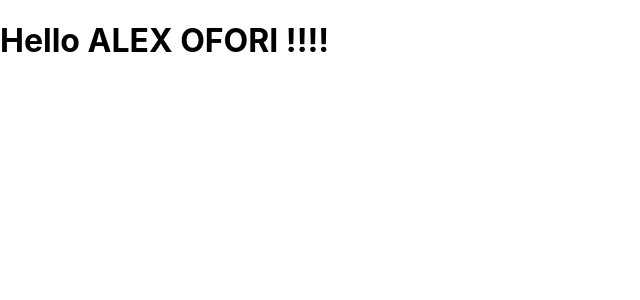
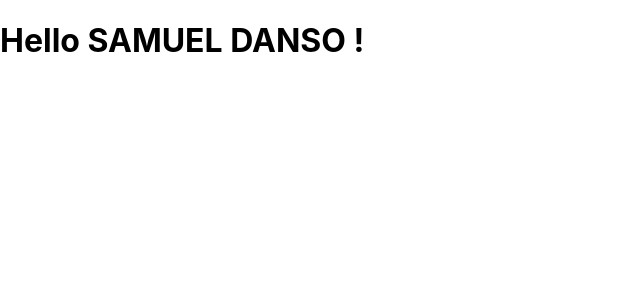
Before and after one commit to kobbycode/React-Basics, a React (Create React App) app: page / in a window 1280 px wide. Shown: the top 300 px of the page, without its empty margins (0-640 px from the left). Built offline with nearby package versions, Linux system fonts and the light colour scheme.

Commit message:
Returning Function in jsx

```diff
--- a/src/App.js
+++ b/src/App.js
@@ -1,14 +1,17 @@
-import logo from './logo.svg';
 import './App.css';
 
 function App() {
   function formatUsername(userName) {
     return userName.toUpperCase();
   }
-  const name = 'Alex Ofori';
-  const output = <h1>Hello {formatUsername(name)} !!!!</h1>;
-
-  return output;
+  function Greetings(userName) {
+    if (userName) {
+      return <h1>Hello {formatUsername(userName)} !</h1>;
+    } else {
+      return <h2>Hi This is a wrong user!</h2>;
+    }
+  }
+  return Greetings('Samuel Danso');
 }
 
 export default App;
```
